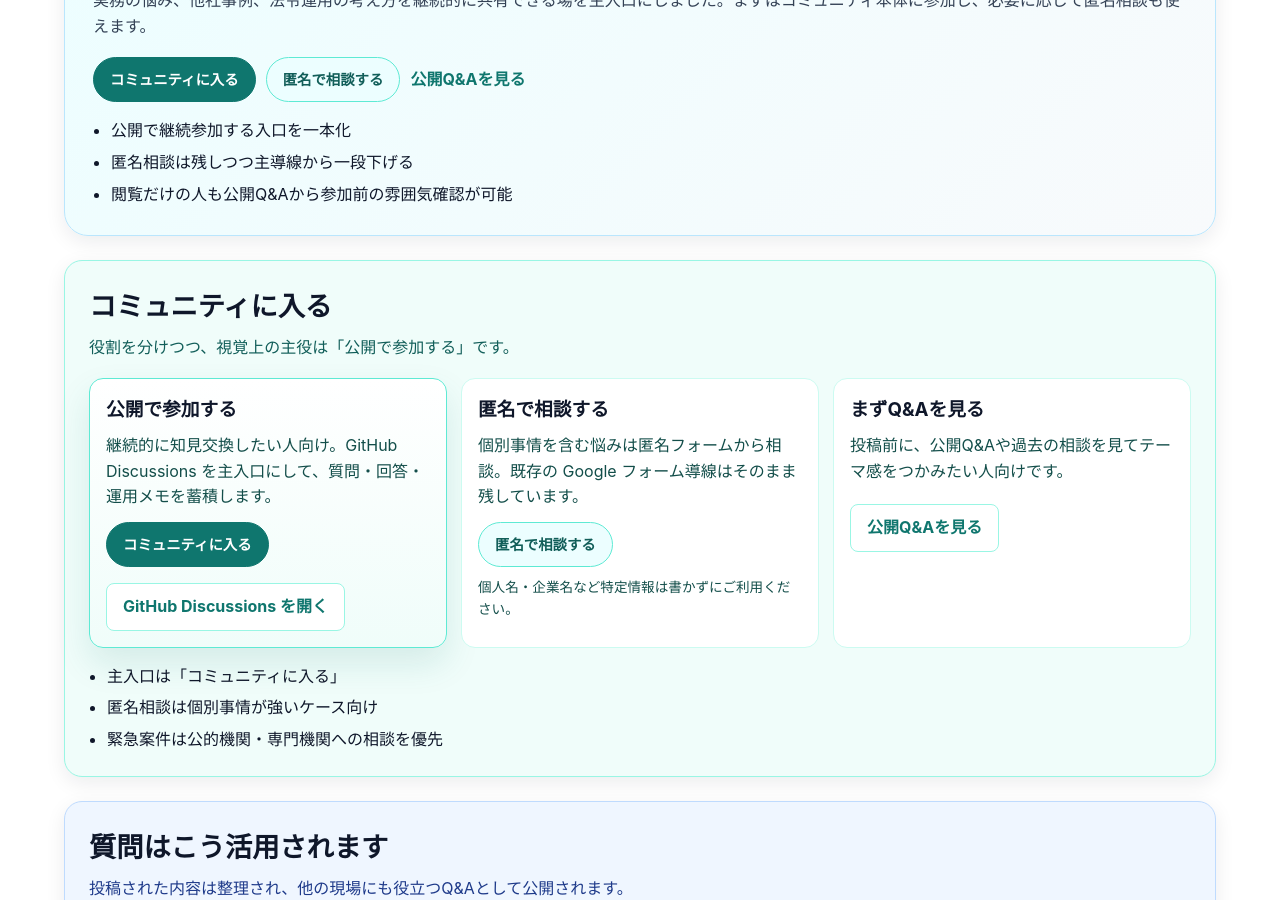
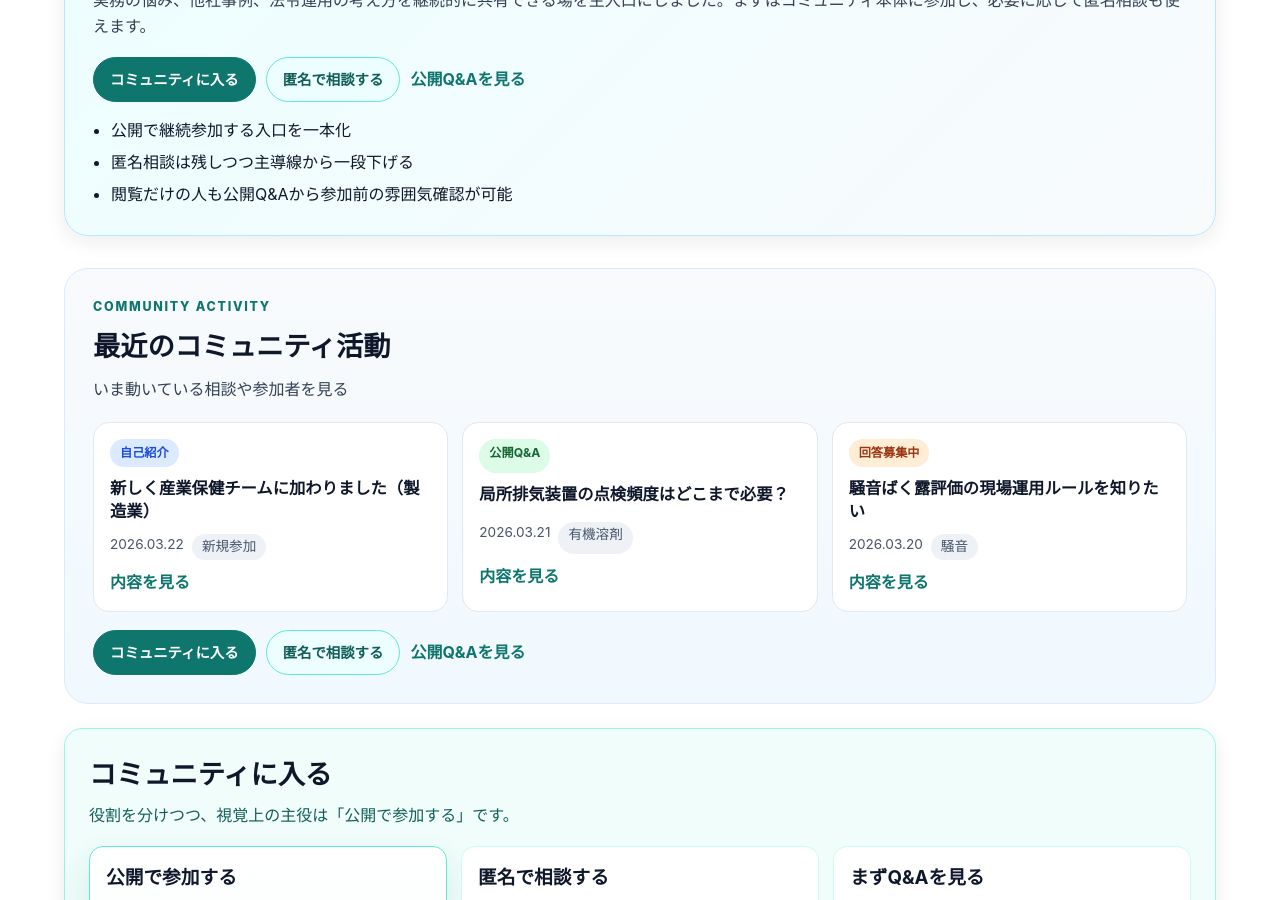
Before and after one commit to rodoeisei-lab/rodoeisei-lab, a Jekyll site: the page built from index.md, in a window 1280 px wide and 900 px high, scrolled down 1036 px. Built offline with Jekyll 4.4.1, drawn with Linux system fonts in a browser that asks for light colours.

Commit message:
Add recent community activity section to home

```diff
--- /dev/null
+++ b/_data/community_activity.yml
@@ -0,0 +1,15 @@
+- type: 自己紹介
+  title: 新しく産業保健チームに加わりました（製造業）
+  url: /community/
+  date: 2026-03-22
+  tag: 新規参加
+- type: 公開Q&A
+  title: 局所排気装置の点検頻度はどこまで必要？
+  url: /qa/
+  date: 2026-03-21
+  tag: 有機溶剤
+- type: 回答募集中
+  title: 騒音ばく露評価の現場運用ルールを知りたい
+  url: /qa/ask/
+  date: 2026-03-20
+  tag: 騒音
--- a/_layouts/home.html
+++ b/_layouts/home.html
@@ -107,6 +107,50 @@ layout: base
       <li>匿名相談は残しつつ主導線から一段下げる</li>
       <li>閲覧だけの人も公開Q&amp;Aから参加前の雰囲気確認が可能</li>
     </ul>
+  </div>
+</section>
+
+{% assign activities = site.data.community_activity %}
+<section class="community-activity" aria-label="最近のコミュニティ活動">
+  <div class="container">
+    <div class="community-activity-header">
+      <p class="community-activity-eyebrow">COMMUNITY ACTIVITY</p>
+      <h2>最近のコミュニティ活動</h2>
+      <p class="community-activity-lead">いま動いている相談や参加者を見る</p>
+    </div>
+
+    {% if activities and activities.size > 0 %}
+      <div class="community-activity-grid">
+        {% for item in activities limit:6 %}
+          {% assign activity_type = item.type | default: '公開Q&A' %}
+          {% assign activity_class = 'qa' %}
+          {% if activity_type contains '自己紹介' %}
+            {% assign activity_class = 'intro' %}
+          {% elsif activity_type contains '回答募集中' %}
+            {% assign activity_class = 'needs-answer' %}
+          {% endif %}
+          <article class="community-activity-card">
+            <p class="community-activity-type community-activity-type-{{ activity_class }}">{{ activity_type }}</p>
+            <h3>
+              <a href="{{ item.url | relative_url }}">{{ item.title }}</a>
+            </h3>
+            <p class="community-activity-meta">
+              <span>{{ item.date | date: "%Y.%m.%d" }}</span>
+              <span class="community-activity-tag">{{ item.tag }}</span>
+            </p>
+            <a class="community-activity-link" href="{{ item.url | relative_url }}">内容を見る</a>
+          </article>
+        {% endfor %}
+      </div>
+    {% else %}
+      <p class="community-activity-empty">活動準備中。まずはコミュニティ参加または匿名相談からどうぞ。</p>
+    {% endif %}
+
+    <div class="community-activity-actions">
+      <a href="{{ '/join/' | relative_url }}" class="cta-participation-primary">コミュニティに入る</a>
+      <a href="{{ '/qa/ask/' | relative_url }}" class="cta-participation-secondary">匿名で相談する</a>
+      <a href="{{ '/qa/' | relative_url }}" class="community-activity-link-secondary">公開Q&amp;Aを見る</a>
+    </div>
   </div>
 </section>
 
--- a/assets/css/main.css
+++ b/assets/css/main.css
@@ -2881,6 +2881,140 @@ main#main .section .container a:not(.btn-step):not(.btn-step-primary):not(.btn-a
   margin-top: 6px;
 }
 
+.community-activity {
+  margin: 0 0 32px;
+}
+
+.community-activity .container {
+  background: linear-gradient(180deg, #f8fafc 0%, #f0f9ff 100%);
+  border: 1px solid #dbeafe;
+  border-radius: 24px;
+  padding: 28px;
+}
+
+.community-activity-header {
+  display: grid;
+  gap: 8px;
+  margin-bottom: 20px;
+}
+
+.community-activity-eyebrow {
+  margin: 0;
+  font-size: .78rem;
+  font-weight: 800;
+  letter-spacing: .14em;
+  color: #0f766e;
+}
+
+.community-activity-header h2 {
+  margin: 0;
+  font-size: 1.7rem;
+}
+
+.community-activity-lead {
+  margin: 0;
+  color: var(--text-soft);
+}
+
+.community-activity-grid {
+  display: grid;
+  grid-template-columns: repeat(3, minmax(0, 1fr));
+  gap: 14px;
+}
+
+.community-activity-card {
+  background: #ffffff;
+  border: 1px solid #e2e8f0;
+  border-radius: 16px;
+  padding: 16px;
+  display: grid;
+  gap: 10px;
+}
+
+.community-activity-type {
+  margin: 0;
+  display: inline-flex;
+  width: fit-content;
+  padding: 4px 10px;
+  border-radius: 999px;
+  font-size: .76rem;
+  font-weight: 700;
+}
+
+.community-activity-type-intro {
+  color: #1d4ed8;
+  background: #dbeafe;
+}
+
+.community-activity-type-qa {
+  color: #166534;
+  background: #dcfce7;
+}
+
+.community-activity-type-needs-answer {
+  color: #9a3412;
+  background: #ffedd5;
+}
+
+.community-activity-card h3 {
+  margin: 0;
+  font-size: 1.02rem;
+  line-height: 1.45;
+}
+
+.community-activity-card h3 a {
+  color: var(--text);
+  text-decoration: none;
+}
+
+.community-activity-card h3 a:hover {
+  text-decoration: underline;
+}
+
+.community-activity-meta {
+  margin: 0;
+  display: flex;
+  flex-wrap: wrap;
+  gap: 8px;
+  font-size: .85rem;
+  color: var(--muted);
+}
+
+.community-activity-tag {
+  background: var(--panel-strong);
+  border-radius: 999px;
+  padding: 2px 10px;
+}
+
+.community-activity-link {
+  font-weight: 700;
+  color: #0f766e;
+  text-decoration: none;
+}
+
+.community-activity-link-secondary {
+  font-weight: 700;
+  color: #0f766e;
+  text-decoration: none;
+}
+
+.community-activity-empty {
+  margin: 0;
+  padding: 16px;
+  border-radius: 14px;
+  border: 1px dashed #93c5fd;
+  background: #eff6ff;
+  color: var(--text-soft);
+}
+
+.community-activity-actions {
+  margin-top: 18px;
+  display: flex;
+  flex-wrap: wrap;
+  gap: 10px;
+  align-items: center;
+}
+
 .hero-pill-primary {
   border-color: #5eead4;
   background: linear-gradient(135deg, rgba(13, 148, 136, .35), rgba(15, 23, 42, .55));
@@ -2948,6 +3082,7 @@ main#main .section .container a:not(.btn-step):not(.btn-step-primary):not(.btn-a
 
 @media (max-width: 768px) {
   .community-entry .container,
+  .community-activity .container,
   .join-hero-card,
   .join-step,
   .join-card,
@@ -2955,8 +3090,14 @@ main#main .section .container a:not(.btn-step):not(.btn-step-primary):not(.btn-a
     padding: 18px;
   }
 
+  .community-activity-grid {
+    grid-template-columns: 1fr;
+  }
+
   .community-entry-actions .cta-participation-primary,
   .community-entry-actions .cta-participation-secondary,
+  .community-activity-actions .cta-participation-primary,
+  .community-activity-actions .cta-participation-secondary,
   .join-hero-actions .join-cta,
   .join-quick-links .join-cta {
     width: 100%;
```
